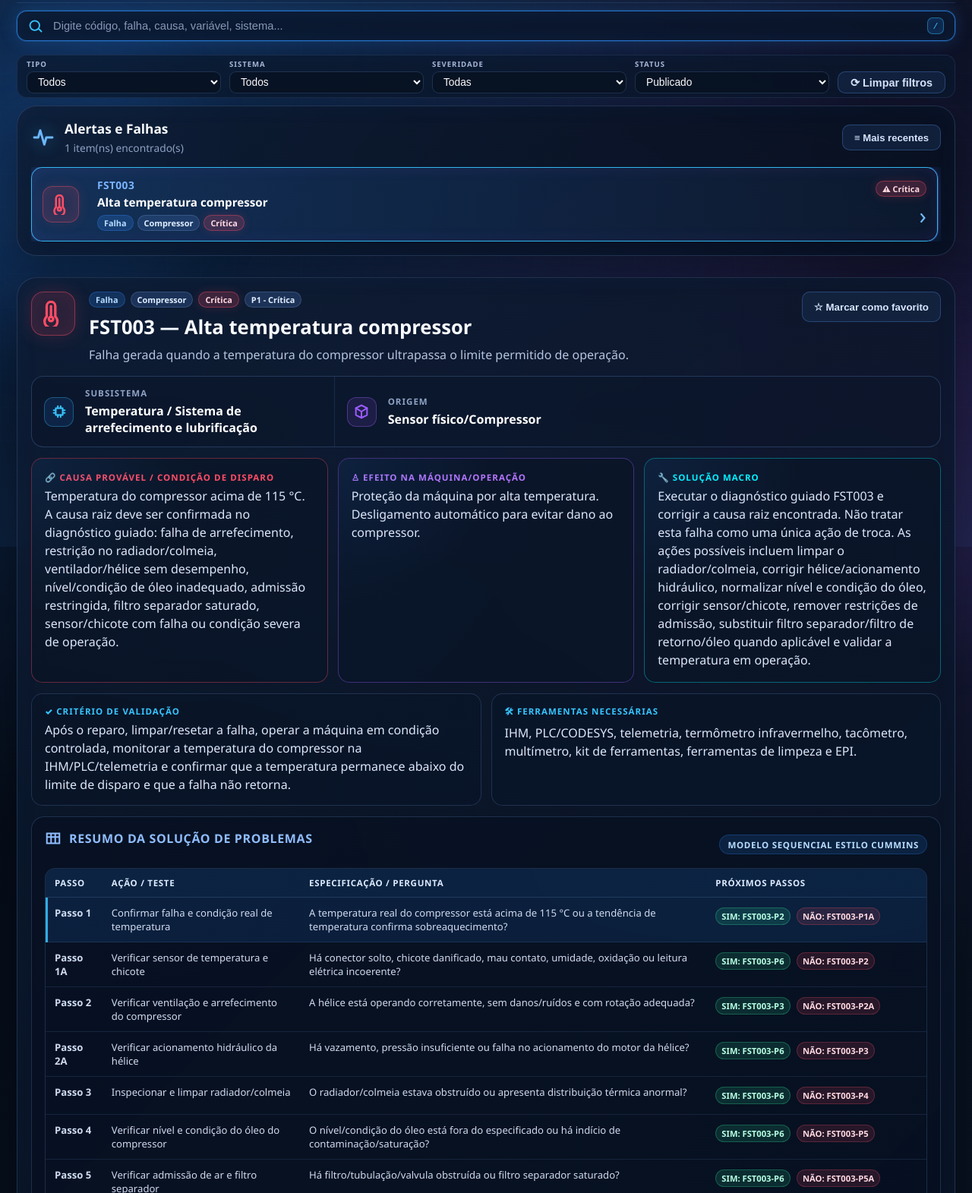
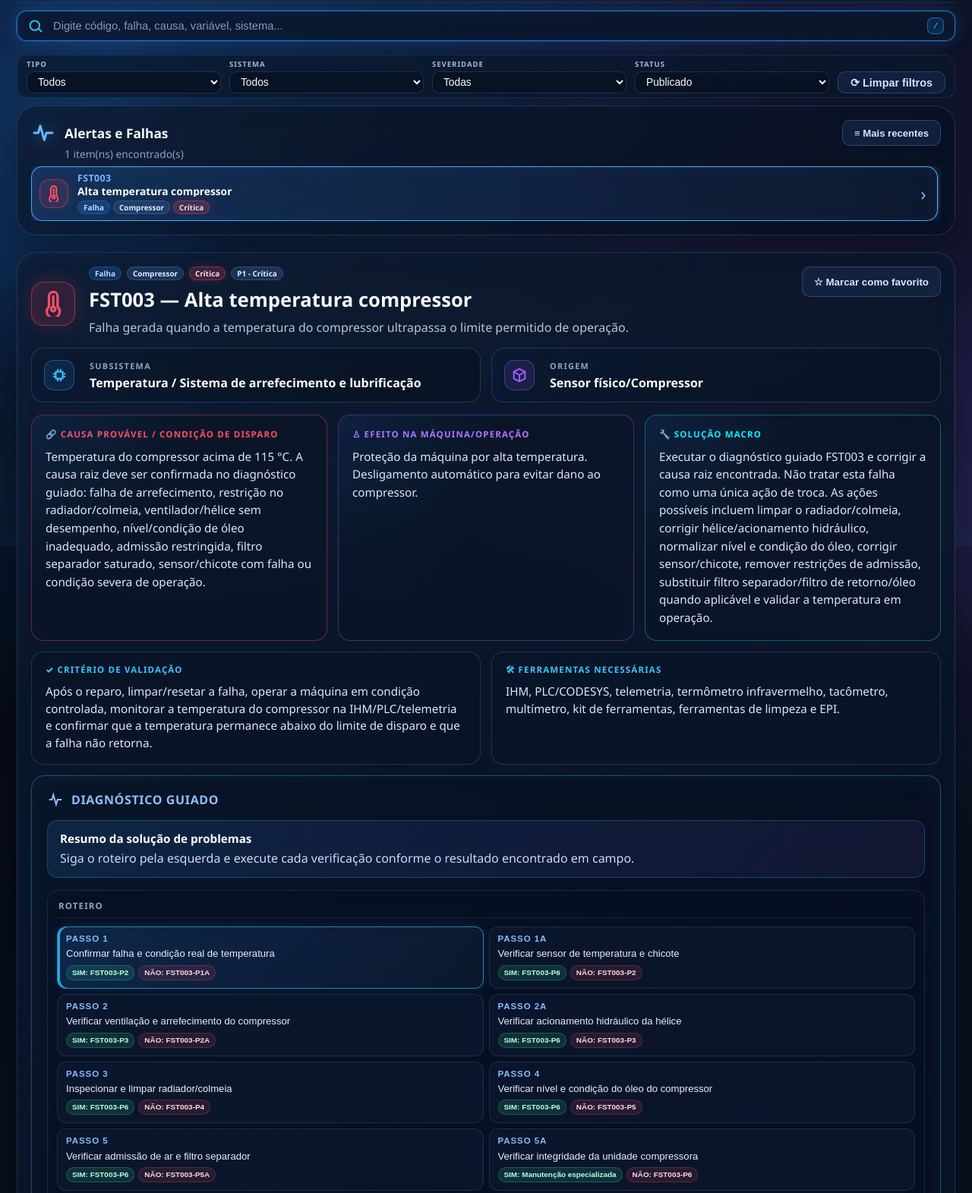
Before and after one commit to DevWolfWesley/troubleshooting, a plain HTML site: page 02 - Web/index.html in a window 1280 px wide. Shown: the part 80-1651 px from the top of the page at 76% size. Drawn offline with Linux system fonts and the light colour scheme.

Commit message:
Refina layout e diagnóstico guiado do troubleshooting

```diff
--- a/02 - Web/assets/css/style.css
+++ b/02 - Web/assets/css/style.css
@@ -438,8 +438,8 @@ body::after {
 
 .workspace {
   display: grid;
-  grid-template-columns: minmax(360px, 470px) minmax(0, 1fr);
-  gap: 28px;
+  grid-template-columns: minmax(320px, 380px) minmax(0, 1fr);
+  gap: 22px;
   align-items: start;
 }
 
@@ -455,51 +455,68 @@ body::after {
 
 .list-panel {
   padding: 18px;
+  padding-top: 12px;
   position: sticky;
   top: 16px;
 }
 
 .panel-heading {
-  display: flex;
-  justify-content: space-between;
+  display: grid;
+  grid-template-columns: minmax(0, 1fr) auto;
   gap: 14px;
-  align-items: center;
-  margin-bottom: 16px;
+  align-items: start;
+  padding-top: 8px;
+  margin-top: -1px;
+  margin-bottom: 8px;
 }
 
 .heading-with-icon {
-  display: flex;
-  align-items: center;
-  gap: 12px;
+  display: grid;
+  grid-template-columns: 32px minmax(0, 1fr);
+  column-gap: 12px;
+  align-items: start;
 }
 
 .pulse-icon {
   width: 32px;
   height: 32px;
+  align-self: start;
+  margin-top: 0;
   color: #6db7ff;
   filter: drop-shadow(0 0 11px rgba(54, 197, 255, 0.45));
+}
+
+.heading-with-icon > div {
+  display: grid;
+  gap: 4px;
+  min-width: max-content;
 }
 
 .panel-heading h2 {
   margin: 0;
   font-size: 1.08rem;
+  line-height: 34px;
 }
 
 .panel-heading p {
-  margin: 4px 0 0;
+  margin: -2px 0 0;
   color: #8ea1c4;
   font-size: 0.86rem;
+  line-height: 1.15;
+  white-space: nowrap;
 }
 
 .mini-button {
   height: 34px;
+  align-self: start;
+  margin-top: -1px;
   white-space: nowrap;
   font-size: 0.82rem;
 }
 
 .cards-container {
   display: grid;
-  gap: 12px;
+  gap: 8px;
   max-height: calc(100vh - 300px);
   overflow: auto;
   padding-right: 4px;
@@ -519,11 +536,11 @@ body::after {
 .item-card {
   position: relative;
   display: grid;
-  grid-template-columns: 58px minmax(0, 1fr) auto;
-  gap: 14px;
-  align-items: center;
-  min-height: 82px;
-  padding: 13px 14px;
+  grid-template-columns: 40px minmax(0, 1fr) 16px;
+  gap: 10px;
+  align-items: center;
+  min-height: 62px;
+  padding: 8px 10px;
   border-radius: 15px;
   border: 1px solid rgba(104, 142, 198, 0.22);
   background: rgba(15, 29, 52, 0.70);
@@ -563,10 +580,13 @@ body::after {
 .item-icon {
   position: relative;
   z-index: 1;
-  width: 48px;
-  height: 48px;
-  display: grid;
-  place-items: center;
+  width: 38px;
+  height: 38px;
+  display: flex;
+  align-items: center;
+  justify-content: center;
+  padding: 0;
+  line-height: 0;
   border-radius: 13px;
   color: var(--red);
   border: 1px solid rgba(255, 77, 102, 0.42);
@@ -582,8 +602,12 @@ body::after {
 }
 
 .item-icon svg {
-  width: 27px;
-  height: 27px;
+  width: 22px;
+  height: 22px;
+  display: block;
+  margin: 0;
+  flex: 0 0 auto;
+  transform: translateX(1.5px);
   fill: none;
   stroke: currentColor;
   stroke-width: 2.3;
@@ -594,20 +618,26 @@ body::after {
 .item-body {
   position: relative;
   z-index: 1;
+  display: flex;
+  flex-direction: column;
+  justify-content: center;
   min-width: 0;
+  overflow: hidden;
 }
 
 .item-code {
   color: #79b5ff;
-  font-size: 0.86rem;
+  font-size: 0.78rem;
+  line-height: 1.1;
   font-weight: 900;
   letter-spacing: 0.03em;
 }
 
 .item-title {
-  margin-top: 3px;
+  margin-top: 2px;
   color: white;
-  font-size: 0.95rem;
+  font-size: 0.86rem;
+  line-height: 1.15;
   font-weight: 850;
   white-space: nowrap;
   overflow: hidden;
@@ -615,23 +645,25 @@ body::after {
 }
 
 .card-meta {
-  margin-top: 7px;
+  margin-top: 5px;
   display: flex;
-  gap: 5px;
   flex-wrap: wrap;
+  gap: 4px;
+  align-items: center;
 }
 
 .item-side {
   position: relative;
   z-index: 1;
-  display: grid;
-  justify-items: end;
-  gap: 10px;
+  display: flex;
+  align-items: center;
+  justify-content: center;
+  gap: 0;
 }
 
 .chevron {
   color: #73b8ff;
-  font-size: 1.9rem;
+  font-size: 1.5rem;
   line-height: 1;
 }
 
@@ -639,10 +671,10 @@ body::after {
   display: inline-flex;
   align-items: center;
   justify-content: center;
-  min-height: 21px;
-  padding: 0 8px;
+  min-height: 18px;
+  padding: 0 7px;
   border-radius: 999px;
-  font-size: 0.68rem;
+  font-size: 0.62rem;
   font-weight: 900;
   color: #dfeeff;
   border: 1px solid rgba(130, 170, 230, 0.24);
@@ -714,10 +746,15 @@ body::after {
 }
 
 .detail-main-icon {
+  align-self: start;
+  margin-top: 20px;
   width: 58px;
   height: 58px;
-  display: grid;
-  place-items: center;
+  display: flex;
+  align-items: center;
+  justify-content: center;
+  padding: 0;
+  line-height: 0;
   border-radius: 16px;
   color: var(--red);
   background: rgba(255, 77, 102, 0.12);
@@ -735,6 +772,10 @@ body::after {
 .detail-main-icon svg {
   width: 34px;
   height: 34px;
+  display: block;
+  margin: 0;
+  flex: 0 0 auto;
+  transform: translateX(3px);
   fill: none;
   stroke: currentColor;
   stroke-width: 2.3;
@@ -744,6 +785,7 @@ body::after {
 
 .detail-title h2 {
   margin: 0 0 8px;
+  margin-top: 0;
   font-size: clamp(1.6rem, 2vw, 2.25rem);
   letter-spacing: 0;
   overflow-wrap: anywhere;
@@ -768,34 +810,38 @@ body::after {
 
 .info-strip {
   display: grid;
-  grid-template-columns: repeat(3, minmax(0, 1fr));
-  gap: 0;
-  margin: 17px 0 14px;
+  grid-template-columns: repeat(2, minmax(0, 1fr));
+  gap: 14px;
+  margin: 14px 0 16px;
+  border: 0;
+  background: transparent;
+  overflow: visible;
+}
+
+.info-cell {
+  display: grid;
+  grid-template-columns: 46px minmax(0, 1fr);
+  gap: 14px;
+  align-items: center;
+  min-width: 0;
+  min-height: 72px;
+  padding: 14px 16px;
+  border: 1px solid rgba(95, 140, 206, 0.28);
   border-radius: 16px;
-  overflow: hidden;
-  border: 1px solid rgba(95, 140, 206, 0.30);
-  background: rgba(11, 23, 43, 0.64);
-}
-
-.info-cell {
-  display: grid;
-  grid-template-columns: 42px minmax(0, 1fr);
-  gap: 12px;
-  align-items: center;
-  min-width: 0;
-  min-height: 76px;
-  padding: 14px 16px;
-  border-right: 1px solid rgba(95, 140, 206, 0.18);
+  background:
+    linear-gradient(135deg, rgba(11, 23, 43, 0.82), rgba(8, 18, 34, 0.72)),
+    radial-gradient(circle at top left, rgba(47, 140, 255, 0.12), transparent 42%);
+  box-shadow: inset 0 0 24px rgba(47, 140, 255, 0.04);
 }
 
 .info-cell:last-child {
-  border-right: 0;
+  border-right: 1px solid rgba(95, 140, 206, 0.28);
 }
 
 .info-icon {
-  width: 39px;
-  height: 39px;
-  border-radius: 12px;
+  width: 40px;
+  height: 40px;
+  border-radius: 13px;
   display: grid;
   place-items: center;
   color: var(--blue-2);
@@ -825,7 +871,6 @@ body::after {
   stroke-linejoin: round;
 }
 
-.info-cell span,
 .neon-card span,
 .compact-card span {
   display: block;
@@ -837,8 +882,19 @@ body::after {
   letter-spacing: 0.09em;
 }
 
+.info-cell span {
+  display: block;
+  margin-bottom: 4px;
+  color: #8fa3c5;
+  font-size: 0.68rem;
+  text-transform: uppercase;
+  font-weight: 900;
+  letter-spacing: 0.12em;
+}
+
 .info-cell strong {
   font-size: 1rem;
+  line-height: 1.25;
   color: white;
   overflow-wrap: anywhere;
 }
@@ -859,16 +915,17 @@ body::after {
 .ces-grid {
   display: grid;
   grid-template-columns: repeat(3, minmax(0, 1fr));
-  gap: 13px;
+  gap: 14px;
+  align-items: stretch;
 }
 
 .neon-card {
   position: relative;
   overflow: hidden;
   min-width: 0;
-  min-height: 112px;
-  padding: 17px;
-  border-radius: 15px;
+  min-height: 190px;
+  padding: 18px;
+  border-radius: 16px;
   background: rgba(10, 21, 40, 0.72);
   border: 1px solid rgba(105, 145, 205, 0.24);
 }
@@ -898,33 +955,57 @@ body::after {
 .neon-card.effect span { color: #b475ff; }
 .neon-card.solution span { color: var(--cyan); }
 
-.neon-card p,
+.neon-card span {
+  display: block;
+  margin-bottom: 10px;
+  font-size: 0.72rem;
+  line-height: 1.25;
+  letter-spacing: 0.1em;
+}
+
+.neon-card p {
+  position: relative;
+  z-index: 1;
+  margin: 0;
+  color: #dbe7fb;
+  font-size: 0.95rem;
+  line-height: 1.55;
+  overflow-wrap: anywhere;
+}
+
+.compact-grid {
+  display: grid;
+  grid-template-columns: 1fr 1fr;
+  gap: 14px;
+  align-items: stretch;
+}
+
+.compact-card {
+  min-width: 0;
+  min-height: 112px;
+  padding: 16px 18px;
+  border-radius: 16px;
+  background: rgba(10, 21, 40, 0.68);
+  border: 1px solid rgba(105, 145, 205, 0.24);
+}
+
+.compact-card span {
+  display: block;
+  margin-bottom: 9px;
+  color: var(--blue-2);
+  font-size: 0.72rem;
+  line-height: 1.25;
+  letter-spacing: 0.1em;
+}
+
 .compact-card p {
   position: relative;
   z-index: 1;
   margin: 0;
   color: #dbe7fb;
+  font-size: 0.95rem;
   line-height: 1.5;
   overflow-wrap: anywhere;
-}
-
-.compact-grid {
-  display: grid;
-  grid-template-columns: repeat(2, minmax(0, 1fr));
-  gap: 13px;
-}
-
-.compact-card {
-  min-width: 0;
-  min-height: 78px;
-  padding: 15px 17px;
-  border-radius: 15px;
-  background: rgba(10, 21, 40, 0.68);
-  border: 1px solid rgba(105, 145, 205, 0.24);
-}
-
-.compact-card span {
-  color: var(--blue-2);
 }
 
 .diagnostic-section {
@@ -1292,20 +1373,10 @@ body::after {
     grid-column: span 2;
   }
 
-  .info-strip,
   .ces-grid,
   .compact-grid,
   .app-footer {
     grid-template-columns: 1fr;
-  }
-
-  .info-cell {
-    border-right: 0;
-    border-bottom: 1px solid rgba(95, 140, 206, 0.18);
-  }
-
-  .info-cell:last-child {
-    border-bottom: 0;
   }
 
   .attachments-grid {
@@ -1386,6 +1457,18 @@ body::after {
   border: 1px solid rgba(105, 145, 205, 0.24);
 }
 
+.interactive-diagnosis-section {
+  padding: 20px;
+  border-radius: 18px;
+  background:
+    linear-gradient(135deg, rgba(8, 18, 34, 0.82), rgba(7, 15, 30, 0.74)),
+    radial-gradient(circle at top left, rgba(47, 140, 255, 0.13), transparent 40%);
+  border-color: rgba(54, 197, 255, 0.34);
+  box-shadow:
+    0 0 0 1px rgba(47, 140, 255, 0.08),
+    inset 0 0 34px rgba(47, 140, 255, 0.06);
+}
+
 .summary-table-wrap {
   min-width: 0;
   overflow: auto;
@@ -1452,8 +1535,8 @@ body::after {
 }
 
 .diagnosis-intro-card {
-  padding: 13px 15px;
-  margin-bottom: 14px;
+  padding: 13px 16px;
+  margin-bottom: 16px;
   border-radius: 14px;
   color: #dbeafe;
   background: linear-gradient(135deg, rgba(47,140,255,0.14), rgba(155,92,255,0.08));
@@ -1462,26 +1545,34 @@ body::after {
 
 .diagnosis-intro-card strong {
   display: block;
-  margin-bottom: 6px;
+  margin-bottom: 5px;
   color: #ffffff;
+  font-size: 0.95rem;
 }
 
 .diagnosis-intro-card p {
   margin: 0;
-  line-height: 1.45;
+  line-height: 1.42;
   color: #cddaf0;
 }
 
 .interactive-diagnosis-grid {
   display: grid;
-  grid-template-columns: minmax(220px, 270px) minmax(0, 1fr);
-  gap: 14px;
+  grid-template-columns: minmax(250px, 320px) minmax(0, 1fr);
+  gap: 16px;
+  align-items: start;
 }
 
 .step-index-panel {
   display: grid;
-  gap: 8px;
+  gap: 7px;
   align-content: start;
+  min-width: 0;
+  padding: 12px;
+  border-radius: 15px;
+  background: rgba(7, 17, 33, 0.58);
+  border: 1px solid rgba(105, 145, 205, 0.20);
+  box-shadow: inset 0 0 24px rgba(47, 140, 255, 0.035);
 }
 
 .index-title {
@@ -1490,19 +1581,21 @@ body::after {
   text-transform: uppercase;
   letter-spacing: 0.1em;
   font-weight: 900;
-  margin-bottom: 2px;
+  margin-bottom: 4px;
+  padding: 0 2px 8px;
+  border-bottom: 1px solid rgba(105, 145, 205, 0.16);
 }
 
 .step-index-button {
   width: 100%;
   display: grid;
-  grid-template-columns: 68px minmax(0, 1fr);
-  gap: 9px;
-  align-items: center;
-  padding: 9px 10px;
+  grid-template-columns: minmax(0, 1fr);
+  gap: 6px;
+  align-items: start;
+  padding: 10px 11px;
   border-radius: 12px;
-  border: 1px solid rgba(105, 145, 205, 0.18);
-  background: rgba(13, 27, 50, 0.55);
+  border: 1px solid rgba(105, 145, 205, 0.20);
+  background: rgba(13, 27, 50, 0.62);
   color: #c7d5ea;
   text-align: left;
   cursor: pointer;
@@ -1511,30 +1604,70 @@ body::after {
 
 .step-index-button strong {
   color: #80bdff;
-  font-size: 0.78rem;
-}
-
-.step-index-button span {
+  font-size: 0.72rem;
+  line-height: 1;
+  text-transform: uppercase;
+  letter-spacing: 0.08em;
+}
+
+.step-index-copy {
   overflow: hidden;
   text-overflow: ellipsis;
+  white-space: normal;
+  font-size: 0.82rem;
+  line-height: 1.25;
+  color: #e5eefc;
+}
+
+.step-index-chips {
+  display: flex;
+  flex-wrap: wrap;
+  gap: 5px;
+  min-width: 0;
+}
+
+.route-chip {
+  display: inline-flex;
+  align-items: center;
+  max-width: 100%;
+  min-height: 20px;
+  padding: 0 7px;
+  border-radius: 999px;
+  font-size: 0.62rem;
+  line-height: 1;
+  font-weight: 900;
   white-space: nowrap;
-  font-size: 0.78rem;
+  overflow: hidden;
+  text-overflow: ellipsis;
+}
+
+.route-chip.yes {
+  color: #b7ffe3;
+  background: rgba(52, 245, 163, 0.12);
+  border: 1px solid rgba(52, 245, 163, 0.24);
+}
+
+.route-chip.no {
+  color: #ffd8df;
+  background: rgba(255, 77, 102, 0.12);
+  border: 1px solid rgba(255, 77, 102, 0.24);
 }
 
 .step-index-button:hover,
 .step-index-button.active {
-  border-color: rgba(54, 197, 255, 0.55);
-  background: rgba(47, 140, 255, 0.14);
-  box-shadow: 0 0 16px rgba(47, 140, 255, 0.12);
+  border-color: rgba(54, 197, 255, 0.62);
+  background:
+    linear-gradient(135deg, rgba(47, 140, 255, 0.18), rgba(13, 27, 50, 0.76));
+  box-shadow: 0 0 18px rgba(47, 140, 255, 0.14), inset 3px 0 0 rgba(54, 197, 255, 0.82);
 }
 
 .step-detail-card {
   min-width: 0;
-  padding: 16px;
-  border-radius: 16px;
-  border: 1px solid rgba(54, 197, 255, 0.28);
-  background: rgba(10, 21, 40, 0.72);
-  box-shadow: inset 0 0 28px rgba(47, 140, 255, 0.06);
+  padding: 18px;
+  border-radius: 17px;
+  border: 1px solid rgba(54, 197, 255, 0.34);
+  background: rgba(10, 21, 40, 0.78);
+  box-shadow: inset 0 0 30px rgba(47, 140, 255, 0.07);
 }
 
 .step-detail-header {
@@ -1763,6 +1896,16 @@ body::after {
   }
 }
 
+@container (max-width: 980px) {
+  .ces-grid {
+    grid-template-columns: 1fr;
+  }
+
+  .compact-grid {
+    grid-template-columns: 1fr;
+  }
+}
+
 @container (max-width: 760px) {
   .detail-header,
   .info-strip,
--- a/02 - Web/assets/js/app.js
+++ b/02 - Web/assets/js/app.js
@@ -184,9 +184,6 @@ function renderList(items) {
       </div>
 
       <div class="item-side">
-        <span class="badge ${severityClass}">
-          ${normalizeText(item.classificacao?.severidade).includes("critica") ? "⚠ Crítica" : safe(item.classificacao?.severidade)}
-        </span>
         <span class="chevron">›</span>
       </div>
     `;
@@ -314,10 +311,7 @@ function renderCumminsTroubleshooting(item) {
     return renderLegacyDiagnosticSteps(steps);
   }
 
-  return `
-    ${renderTroubleshootingSummaryTable(steps)}
-    ${renderInteractiveDiagnosticFlow(item, steps)}
-  `;
+  return renderInteractiveDiagnosticFlow(item, steps);
 }
 
 function renderTroubleshootingSummaryTable(steps) {
@@ -365,14 +359,12 @@ function renderInteractiveDiagnosticFlow(item, steps) {
 
   return `
     <section class="interactive-diagnosis-section">
-      <h3 class="section-title">${icon("pulse")} Diagnóstico guiado interativo</h3>
+      <h3 class="section-title">${icon("pulse")} Diagnóstico guiado</h3>
 
-      ${summary ? `
-        <article class="diagnosis-intro-card">
-          <strong>${safe(summary.titulo_passo)}</strong>
-          <p>${safe(summary.reparo_correcao || summary.acao)}</p>
-        </article>
-      ` : ""}
+      <article class="diagnosis-intro-card">
+        <strong>${safe(summary?.titulo_passo || "Roteiro técnico de verificação")}</strong>
+        <p>Siga o roteiro pela esquerda e execute cada verificação conforme o resultado encontrado em campo.</p>
+      </article>
 
       <div class="interactive-diagnosis-grid">
         <aside class="step-index-panel">
@@ -384,7 +376,13 @@ function renderInteractiveDiagnosticFlow(item, steps) {
               onclick="goToDiagnosticStep('${safeAttr(step.id_passo)}')"
             >
               <strong>${safe(step.nivel || step.id_passo)}</strong>
-              <span>${safe(step.titulo_passo)}</span>
+              <span class="step-index-copy">${safe(step.titulo_passo)}</span>
+              ${(step.proximo_passo_sim || step.proximo_passo_nao) ? `
+                <span class="step-index-chips">
+                  ${step.proximo_passo_sim ? `<span class="route-chip yes">SIM: ${safe(step.proximo_passo_sim)}</span>` : ""}
+                  ${step.proximo_passo_nao ? `<span class="route-chip no">NÃO: ${safe(step.proximo_passo_nao)}</span>` : ""}
+                </span>
+              ` : ""}
             </button>
           `).join("")}
         </aside>
```
